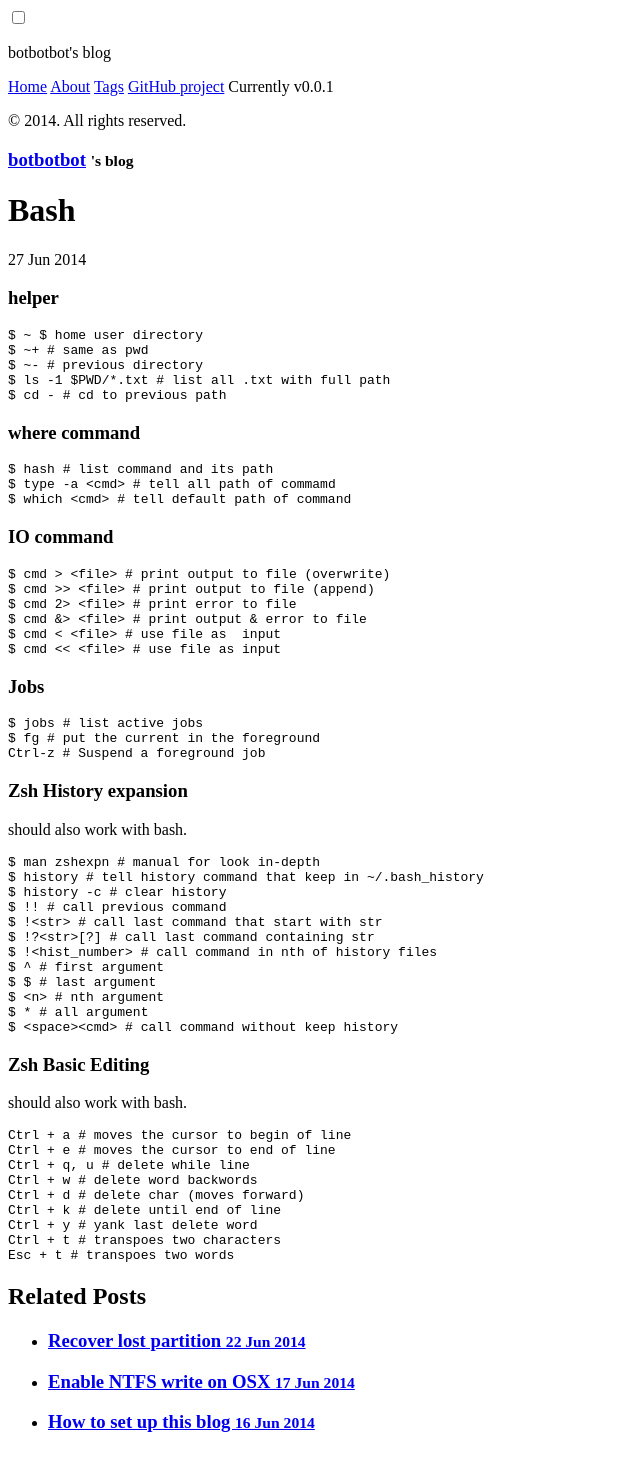
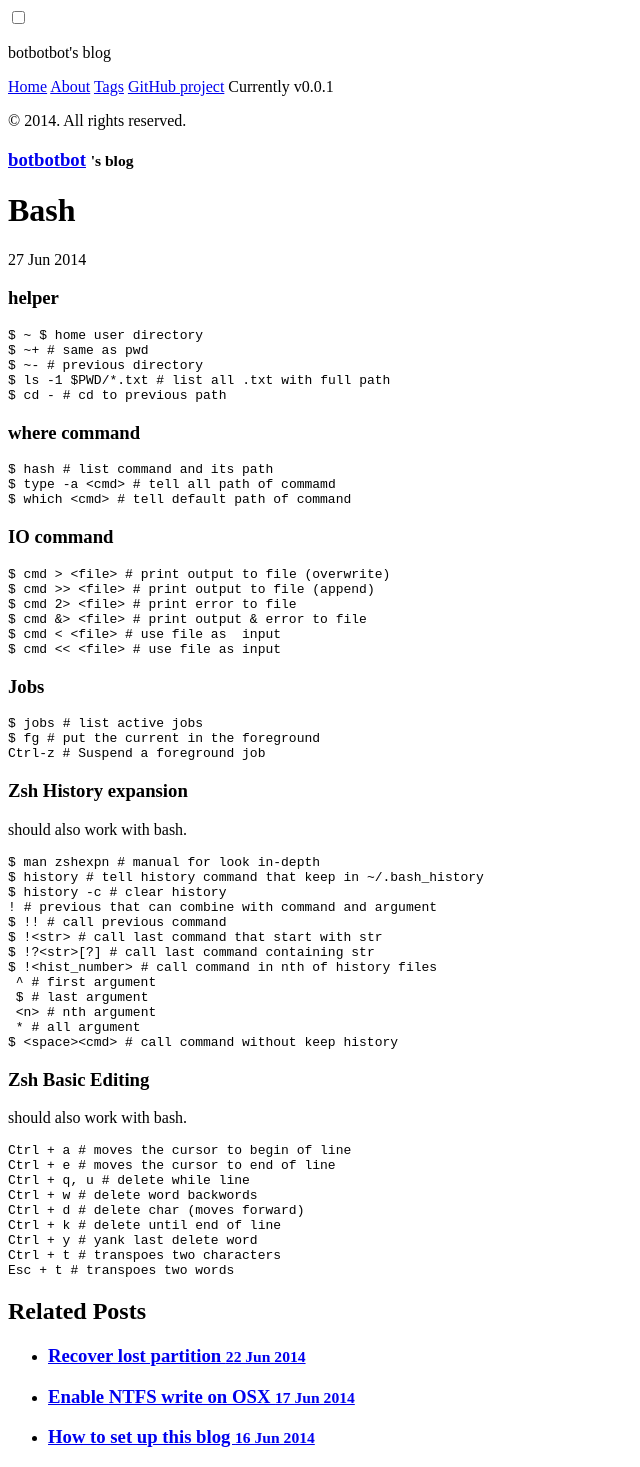
Before and after one commit to ibotdotout/ibotdotout.github.io, a Jekyll site: the page built from _posts/2014-06-27-bash.md, in a window 1280 px wide. Shown: the whole page, without its empty margins (0-640 px from the left). Built offline with Jekyll 4.4.1, drawn with Linux system fonts in a browser that asks for light colours; Markdown is read by kramdown in place of the engine named in the settings.

Commit message:
update post/vim,bash

````diff
--- a/_posts/2014-06-27-bash.md
+++ b/_posts/2014-06-27-bash.md
@@ -48,14 +48,15 @@ should also work with bash.
 $ man zshexpn # manual for look in-depth
 $ history # tell history command that keep in ~/.bash_history
 $ history -c # clear history
+! # previous that can combine with command and argument
 $ !! # call previous command
 $ !<str> # call last command that start with str
 $ !?<str>[?] # call last command containing str
 $ !<hist_number> # call command in nth of history files
-$ ^ # first argument
-$ $ # last argument
-$ <n> # nth argument
-$ * # all argument
+ ^ # first argument
+ $ # last argument
+ <n> # nth argument
+ * # all argument
 $ <space><cmd> # call command without keep history
 ```
 
````
Also changed, not shown: _posts/2014-06-09-vim.md (+2 -0 lines).
